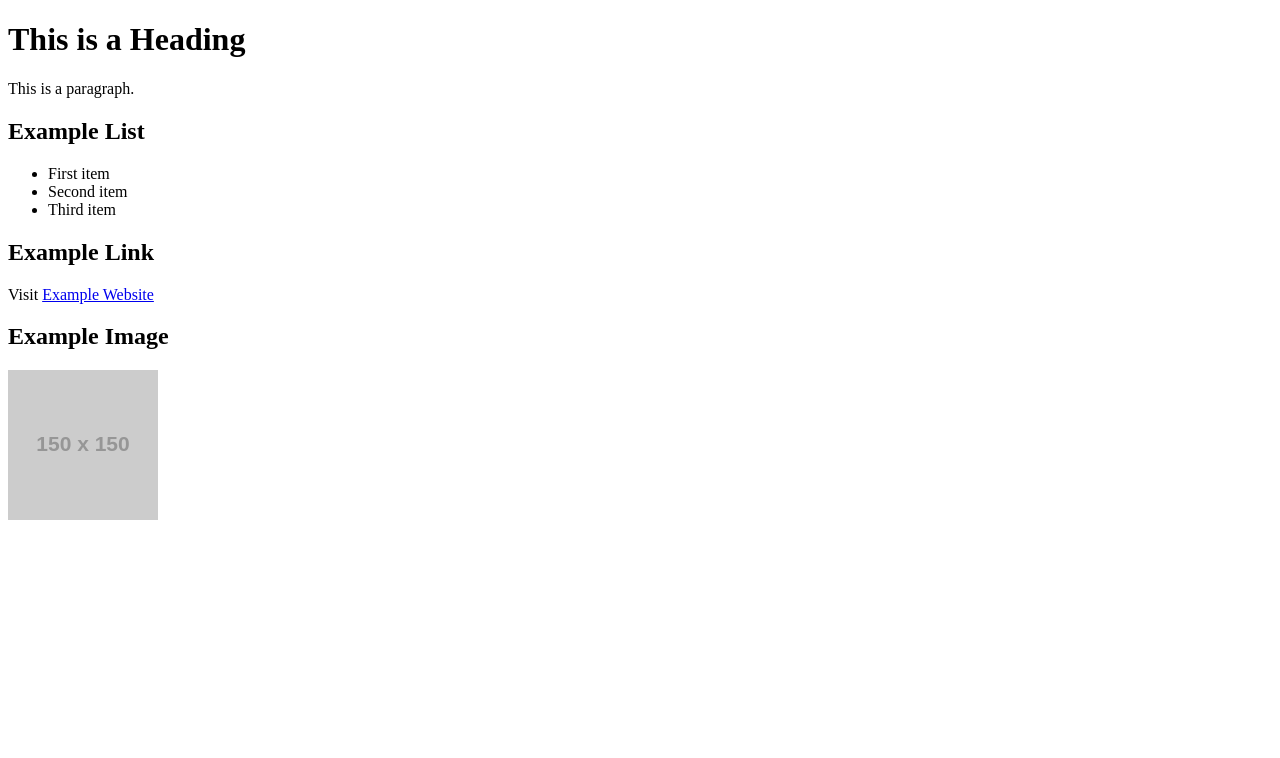
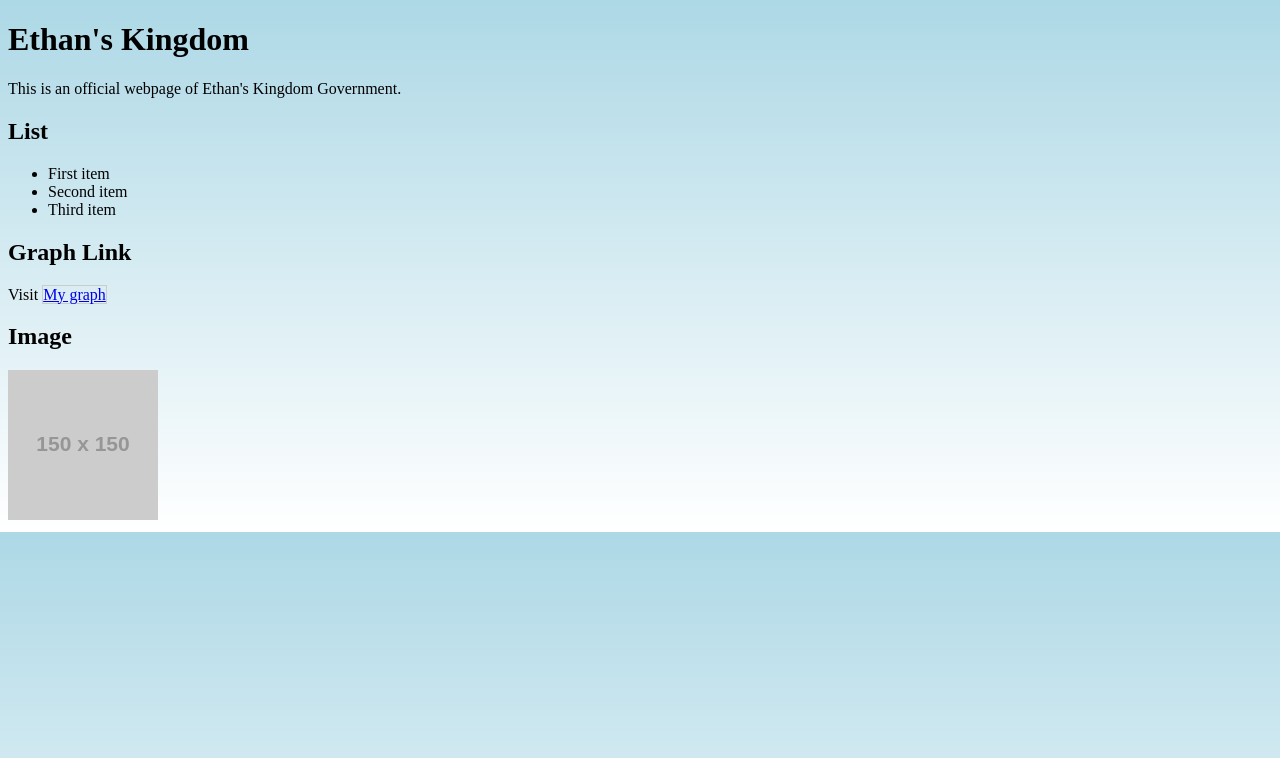
Before and after one commit to eshi61002-lgtm/-, a plain HTML site: page index.html in a window 1280 px wide. Drawn offline with Linux system fonts and the light colour scheme; placeholder pictures from the web are drawn by us.

Commit message:
Update index.html

```diff
--- a/index.html
+++ b/index.html
@@ -3,13 +3,13 @@
 <head>
 <title>Page Title</title>
 </head>
-<body>
+<body style="background: linear-gradient(to bottom, lightblue, white);">
 
-<h1>This is a Heading</h1>
-<p>This is a paragraph.</p>
+<h1>Ethan's Kingdom</h1>
+<p>This is an official webpage of Ethan's Kingdom Government.</p>
 
 <!-- List -->
-<h2>Example List</h2>
+<h2>List</h2>
 <ul>
   <li>First item</li>
   <li>Second item</li>
@@ -17,11 +17,11 @@
 </ul>
 
 <!-- Hyperlink -->
-<h2>Example Link</h2>
-<p>Visit <a href="https://www.example.com" target="_blank">Example Website</a></p>
+<h2>Graph Link</h2>
+<p>Visit <a href="https://www.desmos.com/calculator/kvbf1oe6n0?embed" width="500" height="500" style="border: 1px solid #ccc" frameborder=0></iframe>My graph</a></p>
 
 <!-- Image -->
-<h2>Example Image</h2>
+<h2>Image</h2>
 <img src="https://via.placeholder.com/150" alt="Sample Image">
 
 </body>
```
